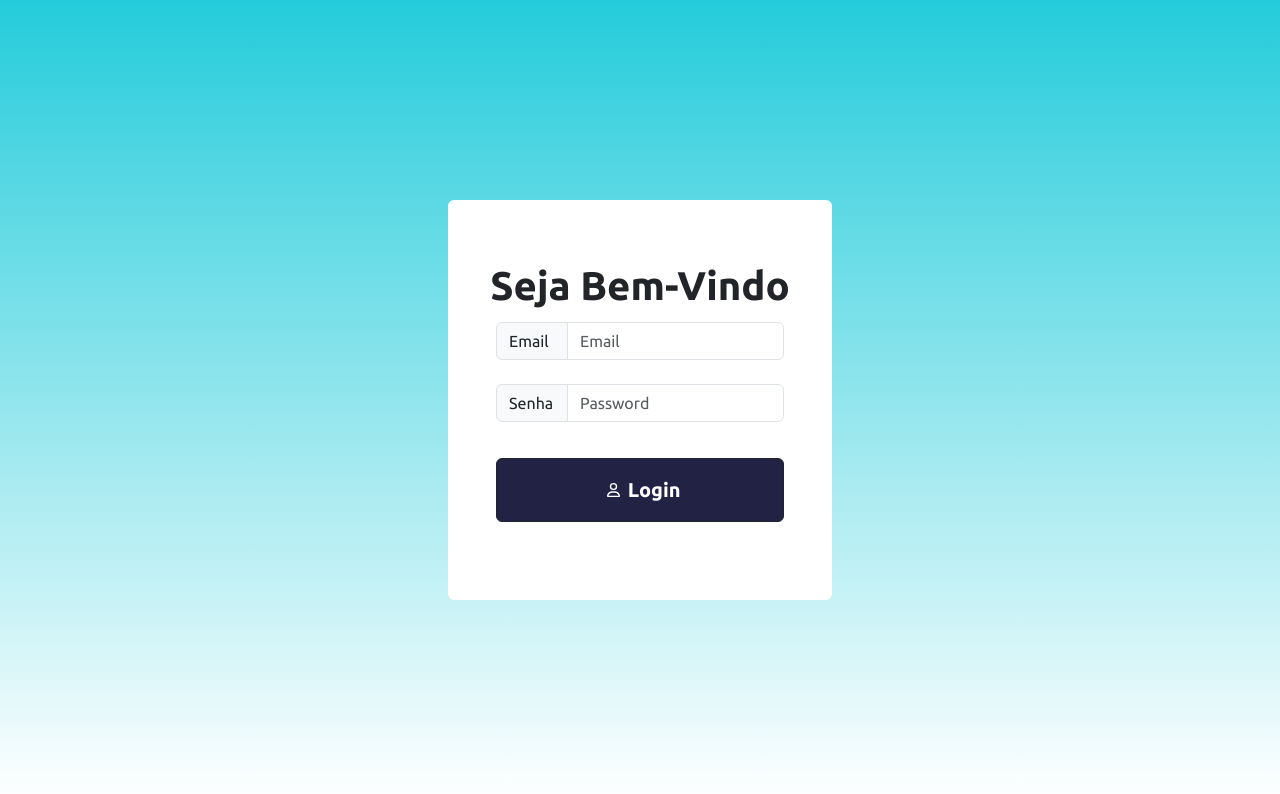
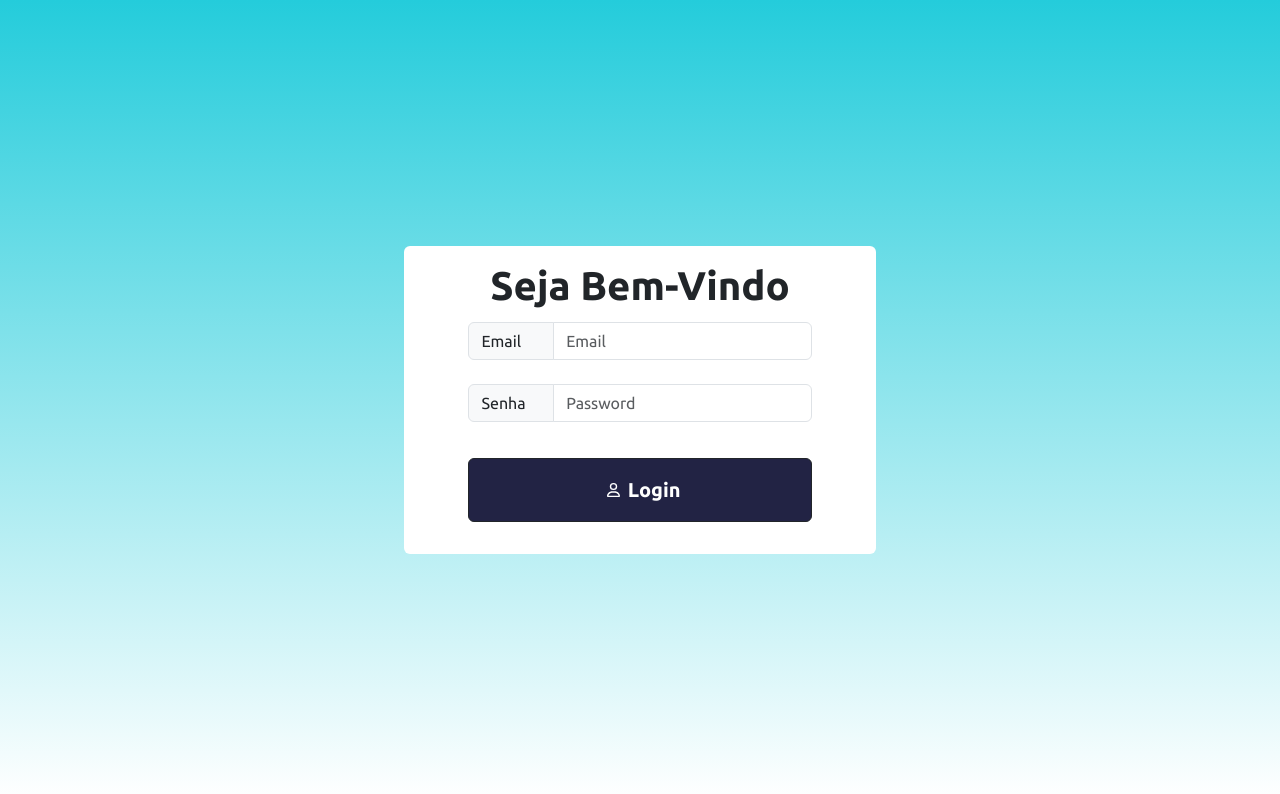
Before and after one commit to Martarelli/bevi-frontend-react, a React (Vite) app: page /login in a window 1280 px wide. Shown: the top 794 px of the page. Built offline with nearby package versions, Linux system fonts and the light colour scheme.

Commit message:
feat: style login page

```diff
--- a/src/pages/login/login.jsx
+++ b/src/pages/login/login.jsx
@@ -37,8 +37,8 @@ const schema = object({
     }
 
   return (
-    <div className="d-flex align-items-center justify-content-center w-100 h-100">
-        <div className="form__box background-box rounded d-flex flex-column align-items-center justify-content-center">
+    <div className="d-flex flex-shrink-0 align-items-center justify-content-center w-100 h-100">
+        <div className="form__box background-box p-3 rounded d-flex flex-column align-items-center justify-content-center">
             <h1 className="fw-bold">Seja Bem-Vindo</h1>
             <form className="w-100 px-5 d-flex flex-column gap-3" onSubmit={handleSubmit(onSubmit)} >
                 <div>
--- a/src/styles/login.css
+++ b/src/styles/login.css
@@ -13,8 +13,8 @@
 }
 
 .form__box {
-    width: 30%;
-    height: 50%;
+    height: fit-content;
+    width:  fit-content;
 }
 
 @media (max-width: 768px) {
```
